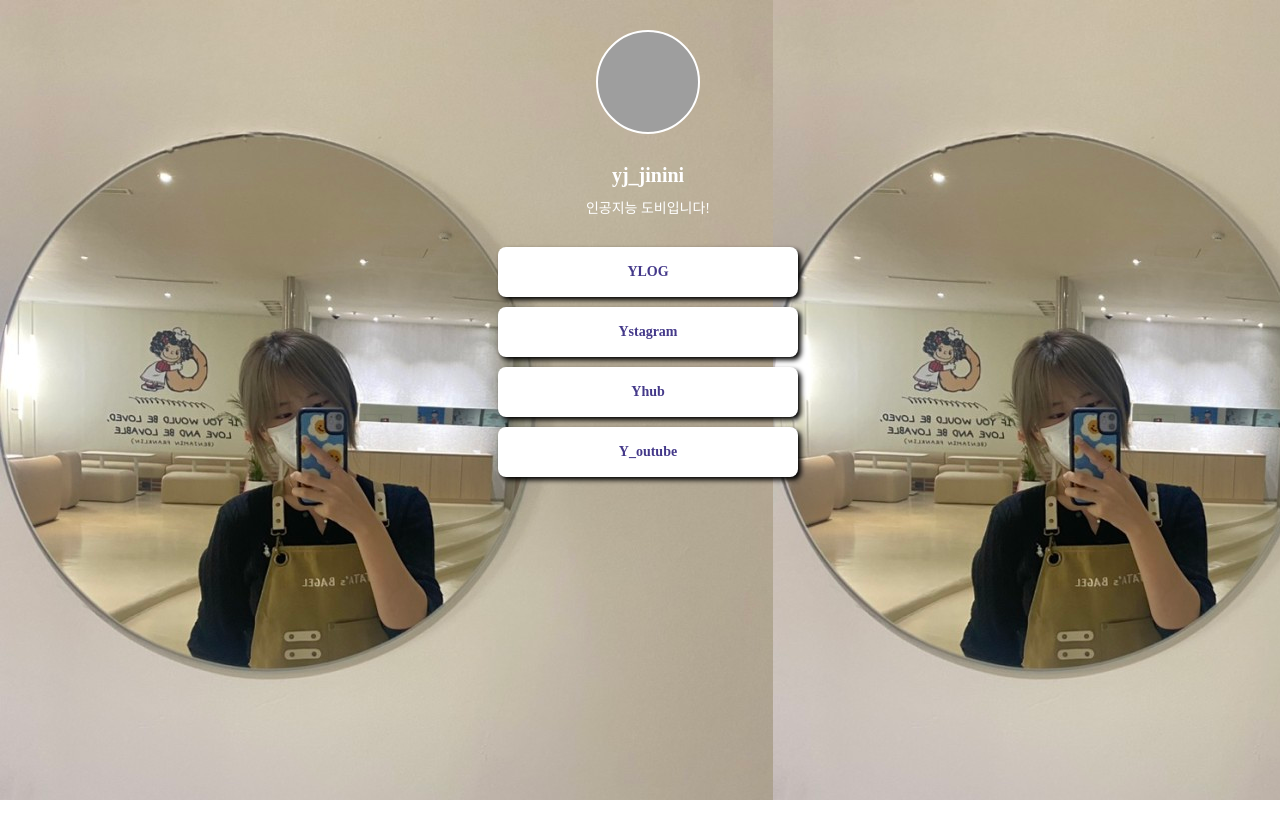
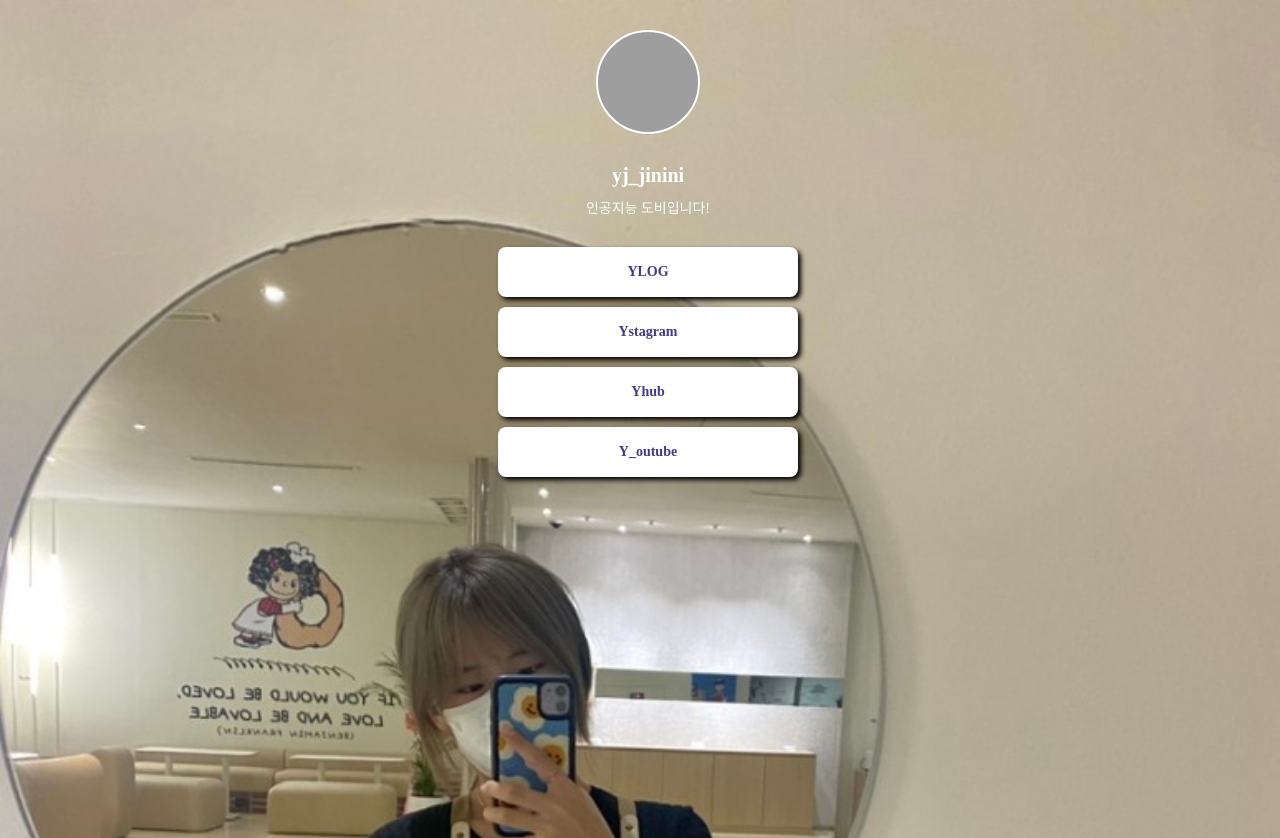
Before and after one commit to YeJinPaark/profile, a plain HTML site: page index.html in a window 1280 px wide. Before the commit the page ends 800 px from the top, so only its background shows below. Drawn offline with Linux system fonts and the light colour scheme; grey boxes are pictures that could not be loaded; a web font is replaced by a local one.

Commit message:
Update index.html

```diff
--- a/index.html
+++ b/index.html
@@ -15,10 +15,12 @@
             }
 
             body{
+                height: 100vh;
+                width: 100vw;
+
                 background: url('images/background.jpg');
-
-                width: 100%;
-                height: auto;
+                background-repeat : no-repeat;
+                background-size : cover;
             }
 /*             body::after{
                 width: 100%;
```
